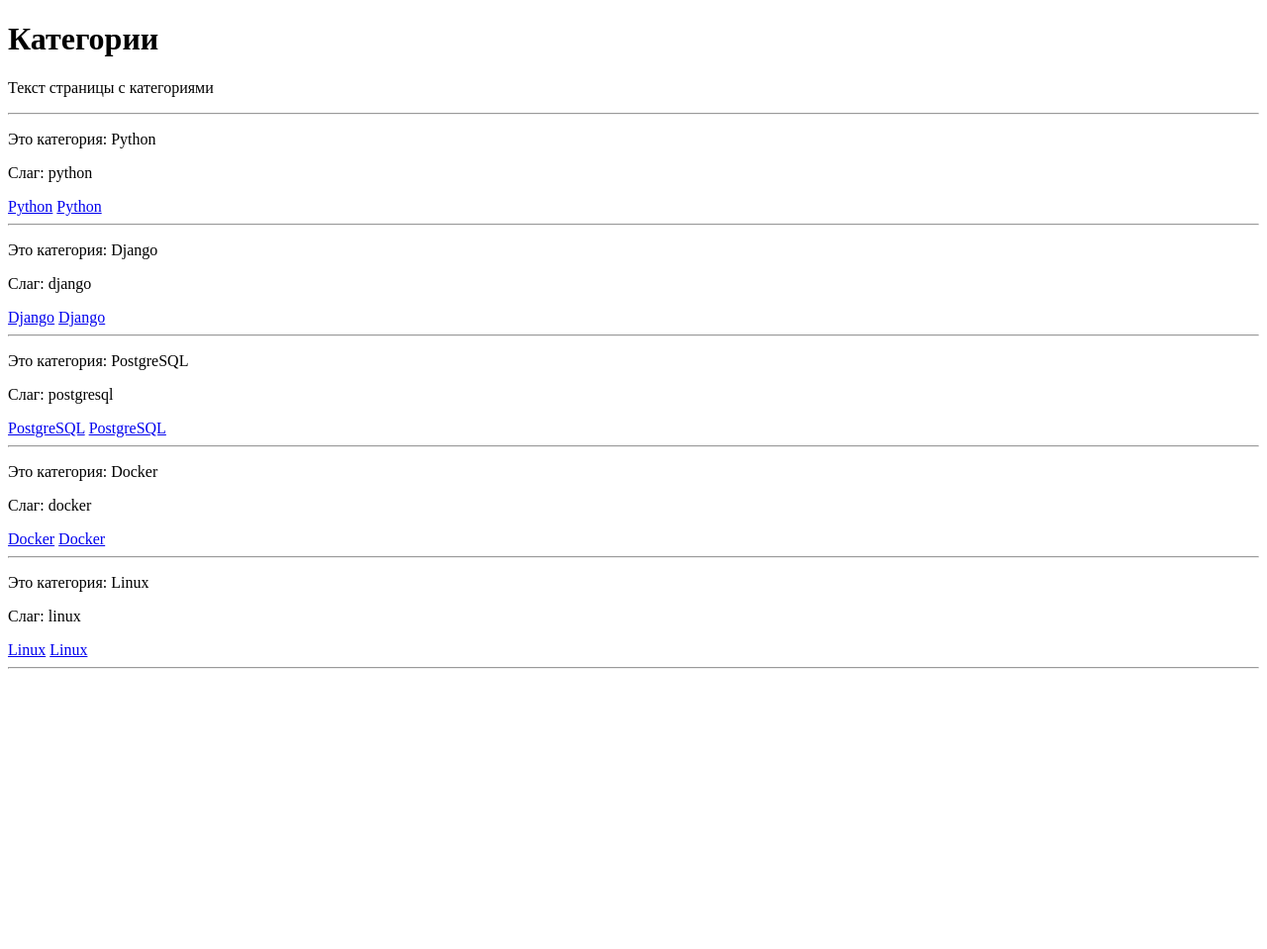
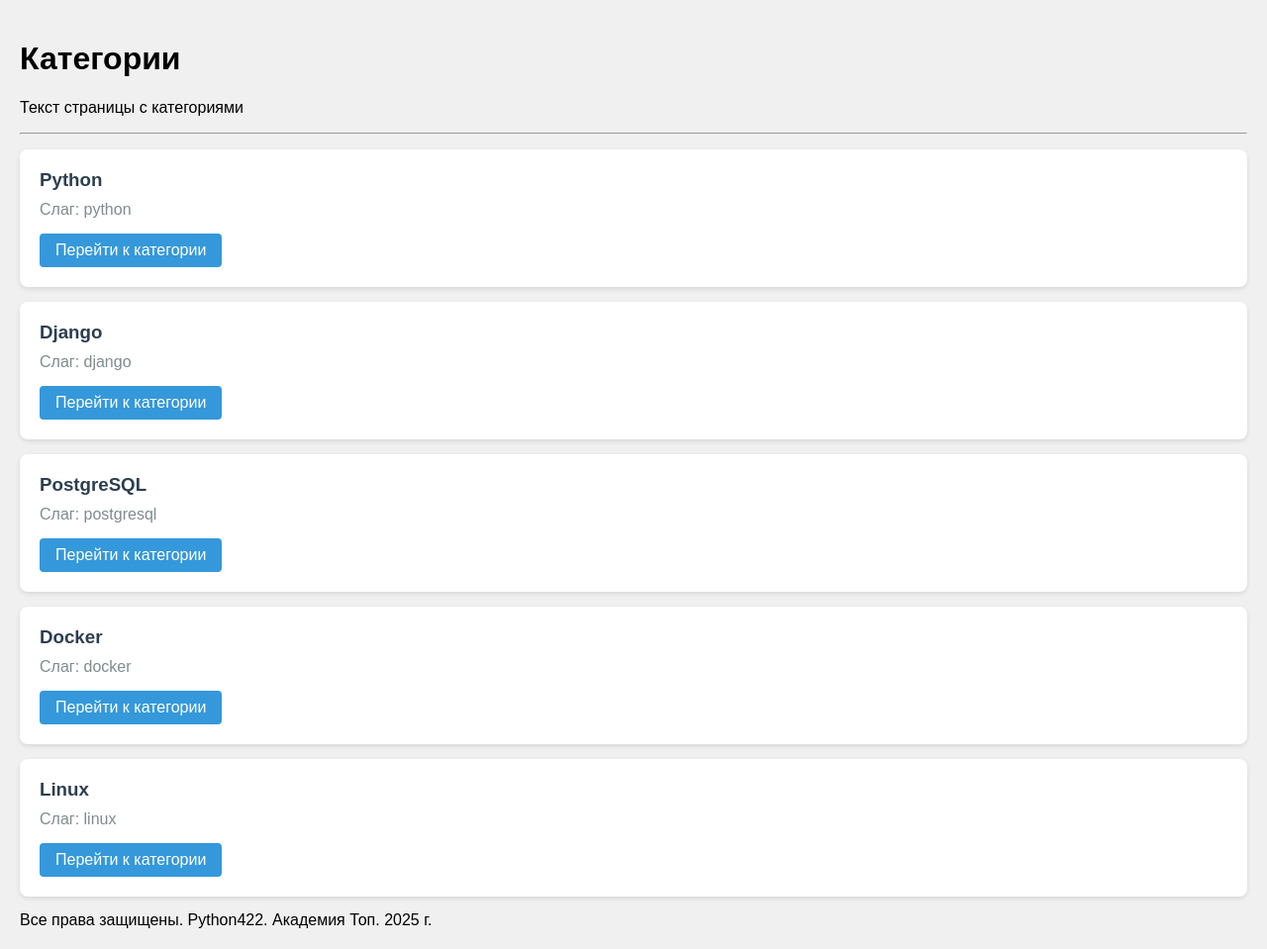
Before and after one commit to VladimirMonin/django_422, a Django app: page /posts/categories/ in a window 1280 px wide. Shown: the whole page at 99% size. Before the commit the page ends 676 px from the top, so only its background shows below. Run offline with Django 5.2, Linux system fonts and the light colour scheme.

Commit message:
lesson_57: собственный inclusion template tag - включающий шаблонный тег для карточек категорий

```diff
--- a/python_blog/templates/catalog_categories.html
+++ b/python_blog/templates/catalog_categories.html
@@ -1,25 +1,11 @@
-<!DOCTYPE html>
-<html lang="ru">
-<head>
-    <meta charset="UTF-8">
-    <meta name="viewport" content="width=device-width, initial-scale=1.0">
-    <title>Document</title>
-</head>
-<body>
+{% extends "base.html" %}
+{% load text_tags %}
+{% block content %}
     <h1>{{ title }}</h1>
     <p>{{ text }}</p>
     <hr>
     {% comment %} Цикл шаблонизатора {% endcomment %}
     {% for category in categories %}
-
-    <p>Это категория: {{ category.name }}</p>
-    <p>Слаг: {{ category.slug }}</p>
-    {% comment %} Так можно но не нужно {% endcomment %}
-    <a href="{{ category.slug }}">{{ category.name }}</a>
-    {% comment %} А так нужно. Это шаблонный тег URL который найдет маршрут по псевдониму {% endcomment %}
-    <a href="{% url "blog:category_detail" category.slug  %}">{{ category.name }}</a>
-    <hr>
+    {% category_card category %}
     {% endfor %}
-
-</body>
-</html>
+    {% endblock %}
--- /dev/null
+++ b/python_blog/templates/components/category_card.html
@@ -0,0 +1,5 @@
+<div class="category-card">
+    <h3>{{ name }}</h3>
+    <p>Слаг: {{ slug }}</p>
+    <a href="{% url 'blog:category_detail' slug %}">Перейти к категории</a>
+</div>
--- a/python_blog/templatetags/text_tags.py
+++ b/python_blog/templatetags/text_tags.py
@@ -18,3 +18,10 @@ def uppercase(text):
 @register.simple_tag
 def lowercase(text):
     return text.lower()
+
+@register.inclusion_tag('components/category_card.html')
+def category_card(category):
+    return {
+        'name': category['name'],
+        'slug': category['slug']
+    }
--- a/static/css/main.css
+++ b/static/css/main.css
@@ -14,3 +14,42 @@ nav ul li {
     display: inline;
     margin-right: 20px;
 }
+
+
+.category-card {
+    background: white;
+    border-radius: 8px;
+    padding: 20px;
+    margin: 15px 0;
+    box-shadow: 0 2px 5px rgba(0,0,0,0.1);
+    transition: transform 0.2s ease;
+}
+
+.category-card:hover {
+    transform: translateY(-3px);
+    box-shadow: 0 4px 8px rgba(0,0,0,0.2);
+}
+
+.category-card h3 {
+    color: #2c3e50;
+    margin: 0 0 10px 0;
+}
+
+.category-card p {
+    color: #7f8c8d;
+    margin: 0 0 15px 0;
+}
+
+.category-card a {
+    display: inline-block;
+    padding: 8px 16px;
+    background: #3498db;
+    color: white;
+    text-decoration: none;
+    border-radius: 4px;
+    transition: background 0.2s ease;
+}
+
+.category-card a:hover {
+    background: #2980b9;
+}
```
